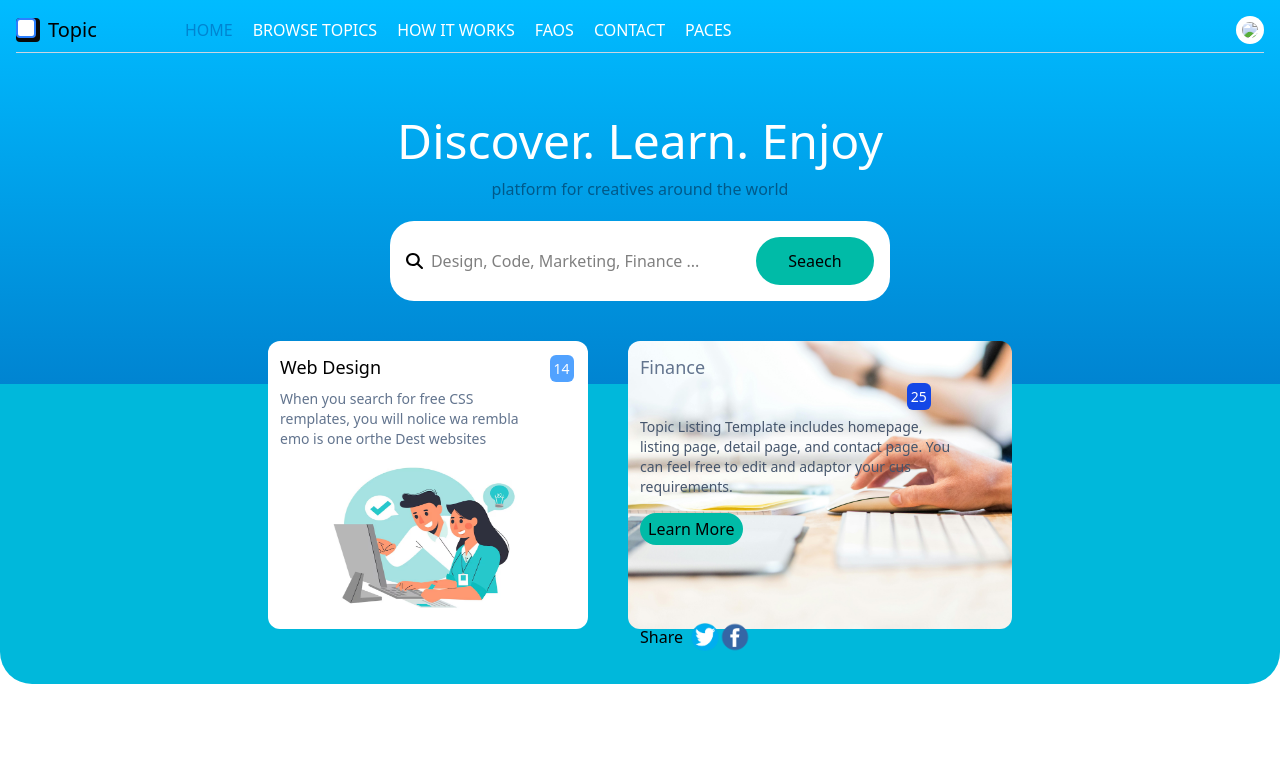
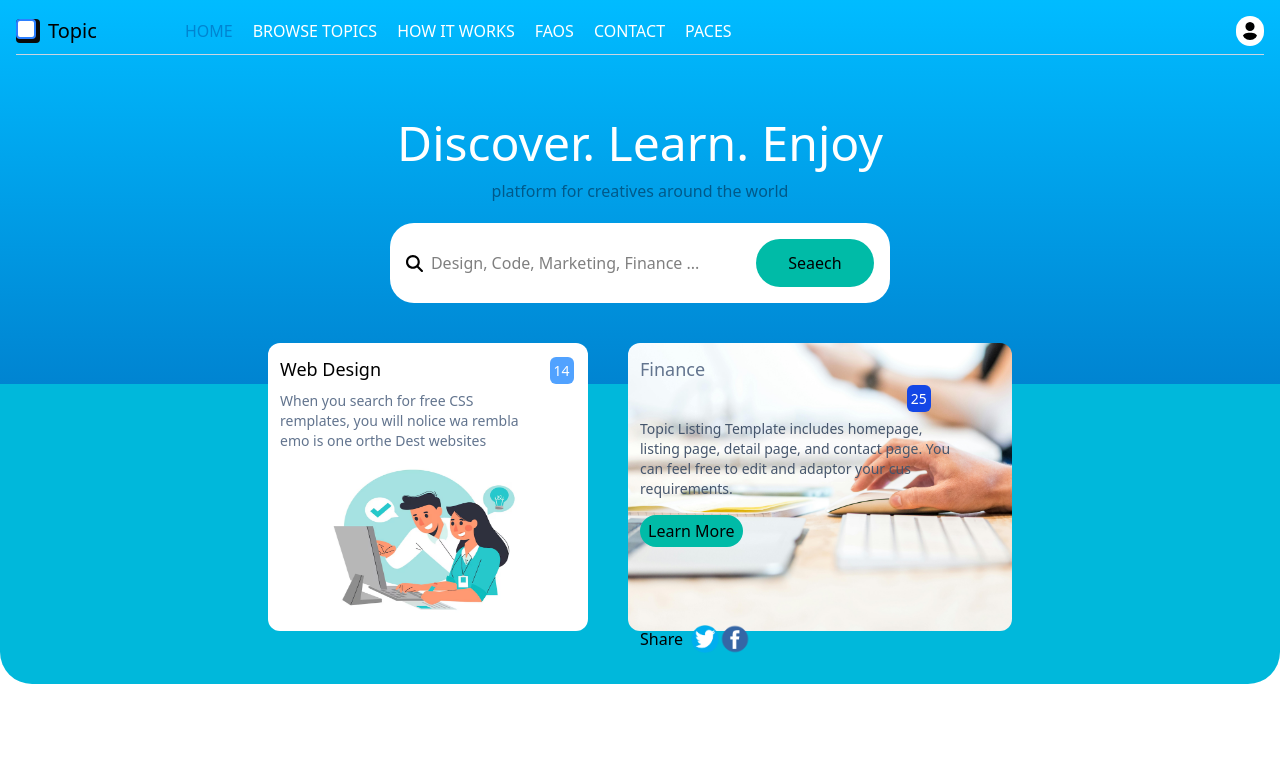
Before and after one commit to sde1rihankhan/tailwind, a plain HTML site: page index.html in a window 1280 px wide. Shown: the top 777 px of the page. Drawn offline with nearby package versions, Linux system fonts and the light colour scheme.

Commit message:
image src change

```diff
--- a/index.html
+++ b/index.html
@@ -25,7 +25,7 @@
                     <P class="text-white ml-3">PACES</P>
                 </div>
                 <div>
-                    <img class="w-7 bg-white p-1.5 rounded-full" src="../user-solid copy.svg">
+                    <img class="w-7 bg-white p-1.5 rounded-full" src="./user-solid copy.svg">
                 </div>
             </div>
             <hr class="mt-2 text-slate-300">
```
Also changed, not shown: user-solid copy.svg (added).
